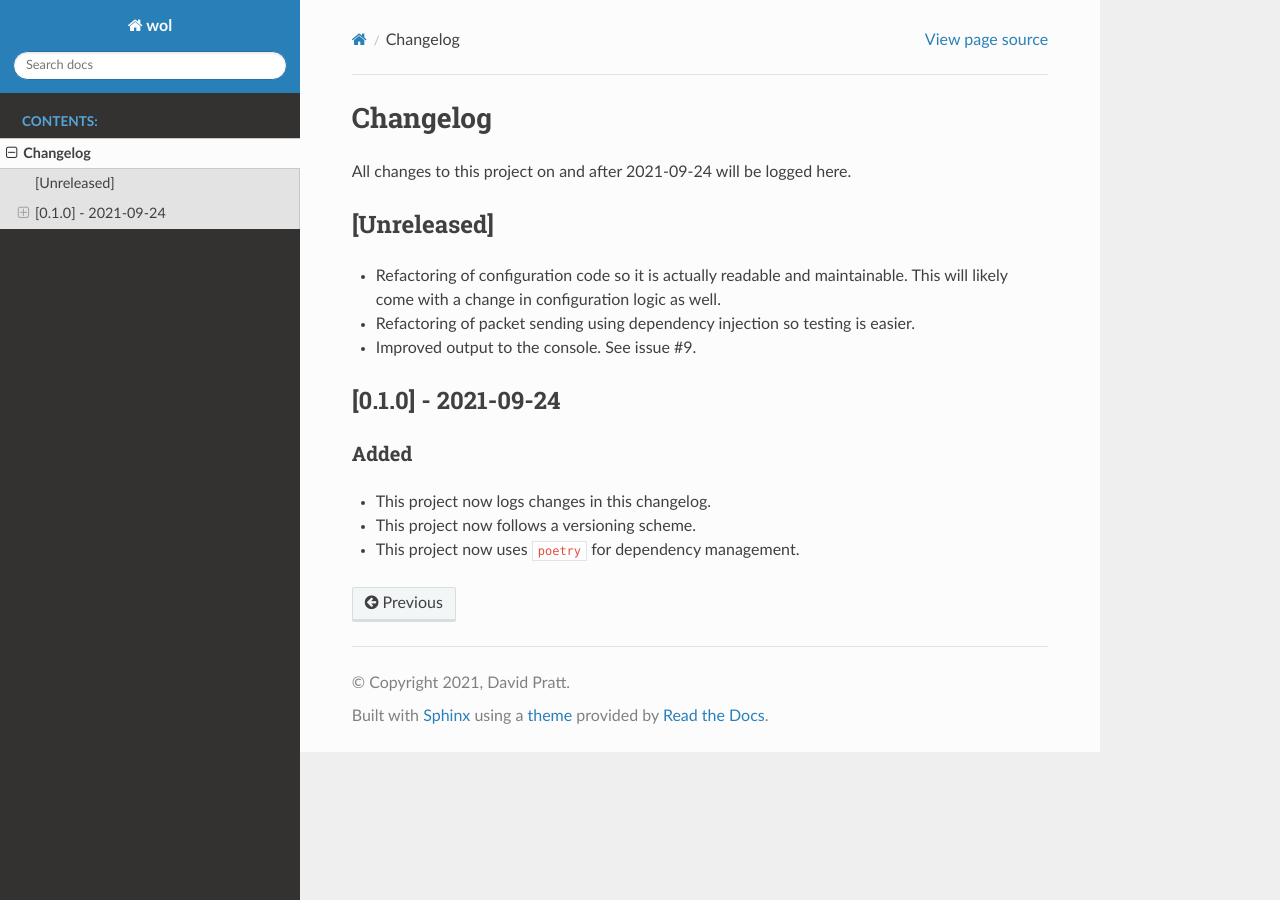
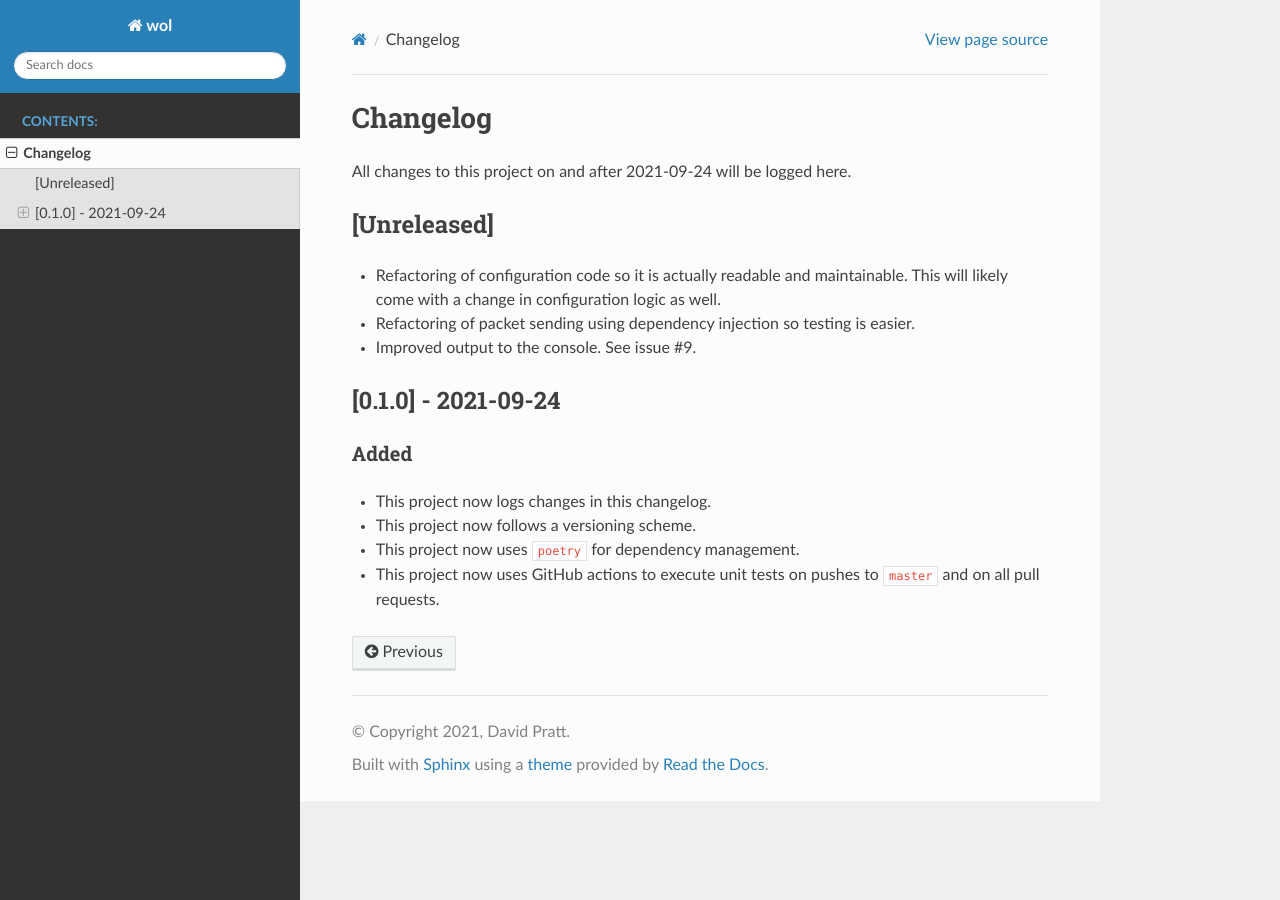
Before and after one commit to DavidPratt512/wol, a Sphinx documentation site: the page built from docs/source/changelog.rst, in a window 1280 px wide. Built offline with Sphinx 7.4.7 and the Read the Docs theme 2.0.0, drawn with Linux system fonts in a browser that asks for light colours.

Commit message:
Update changelog to mention GitHub actions.

```diff
--- a/docs/source/changelog.rst
+++ b/docs/source/changelog.rst
@@ -21,3 +21,4 @@ Added
 - This project now logs changes in this changelog.
 - This project now follows a versioning scheme.
 - This project now uses ``poetry`` for dependency management.
+- This project now uses GitHub actions to execute unit tests on pushes to ``master`` and on all pull requests.
```
